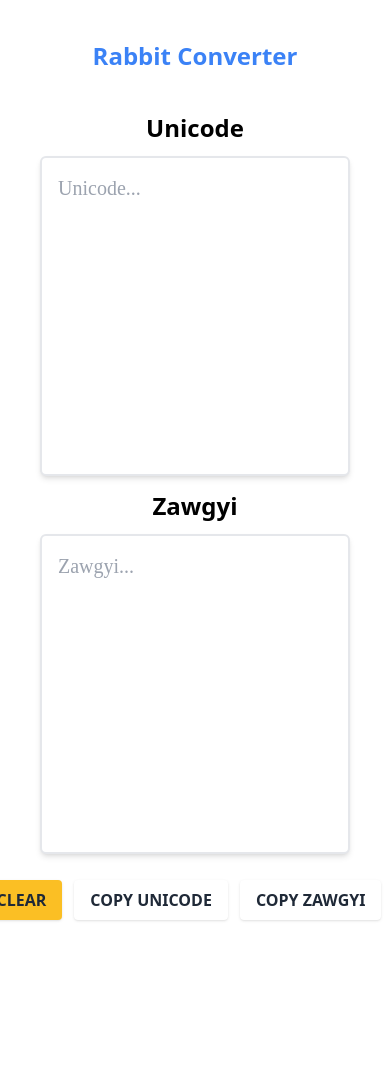
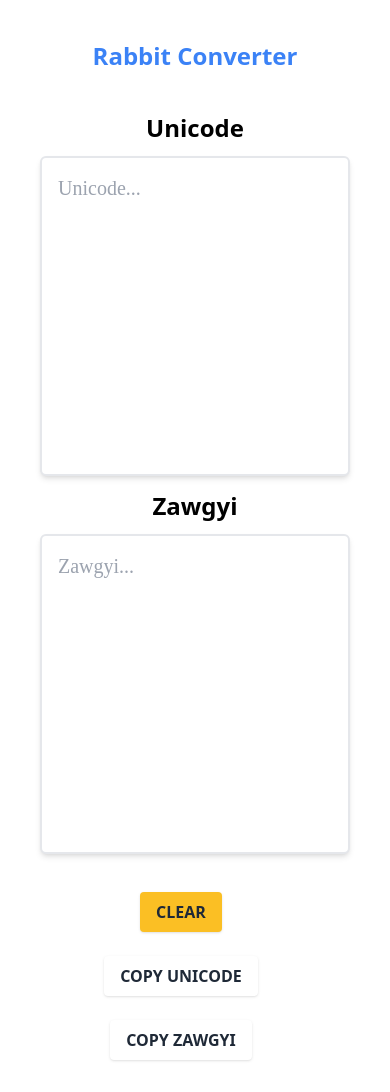
Before and after one commit to matthew-clay/rabbit-converter-clone-react, a React (Create React App) app: page / in a window 390 px wide. Before the commit the page ends 940 px from the top, so only its background shows below. Built offline with nearby package versions, Linux system fonts and the light colour scheme; a web font is replaced by a local one.

Commit message:
fixed buttons for mobile

```diff
--- a/src/components/ControlBar.js
+++ b/src/components/ControlBar.js
@@ -6,22 +6,22 @@ function ControlBar(props) {
   };
 
   return (
-    <div className="flex justify-center mr-4">
+    <div className="flex flex-col items-center lg:flex-row justify-center mr-4">
       <input
         type="button"
-        className="bg-amber-400 text-gray-800 active:bg-amber-500 text-md font-bold uppercase px-4 py-2 rounded shadow hover:shadow-md outline-none focus:outline-none mr-3"
+        className="bg-amber-400 text-gray-800 active:bg-amber-500 text-md font-bold uppercase px-4 py-2 rounded shadow hover:shadow-md outline-none focus:outline-none my-3 mr-3"
         value="Clear"
         onClick={props.clearAllText}
       ></input>
       <input
         type="button"
-        className="bg-white text-gray-800 active:bg-gray-300 text-md font-bold uppercase px-4 py-2 rounded shadow hover:shadow-md outline-none focus:outline-none mr-3"
+        className="bg-white text-gray-800 active:bg-gray-300 text-md font-bold uppercase px-4 py-2 rounded shadow hover:shadow-md outline-none focus:outline-none my-3 mr-3"
         value="Copy Unicode"
         onClick={() => copyToClipboard(props.unicode)}
       ></input>
       <input
         type="button"
-        className="bg-white text-gray-800 active:bg-gray-300 text-md font-bold uppercase px-4 py-2 rounded shadow hover:shadow-md outline-none focus:outline-none mr-3"
+        className="bg-white text-gray-800 active:bg-gray-300 text-md font-bold uppercase px-4 py-2 rounded shadow hover:shadow-md outline-none focus:outline-none my-3 mr-3"
         value="Copy Zawgyi"
         onClick={() => copyToClipboard(props.zawgyi)}
       ></input>
```
